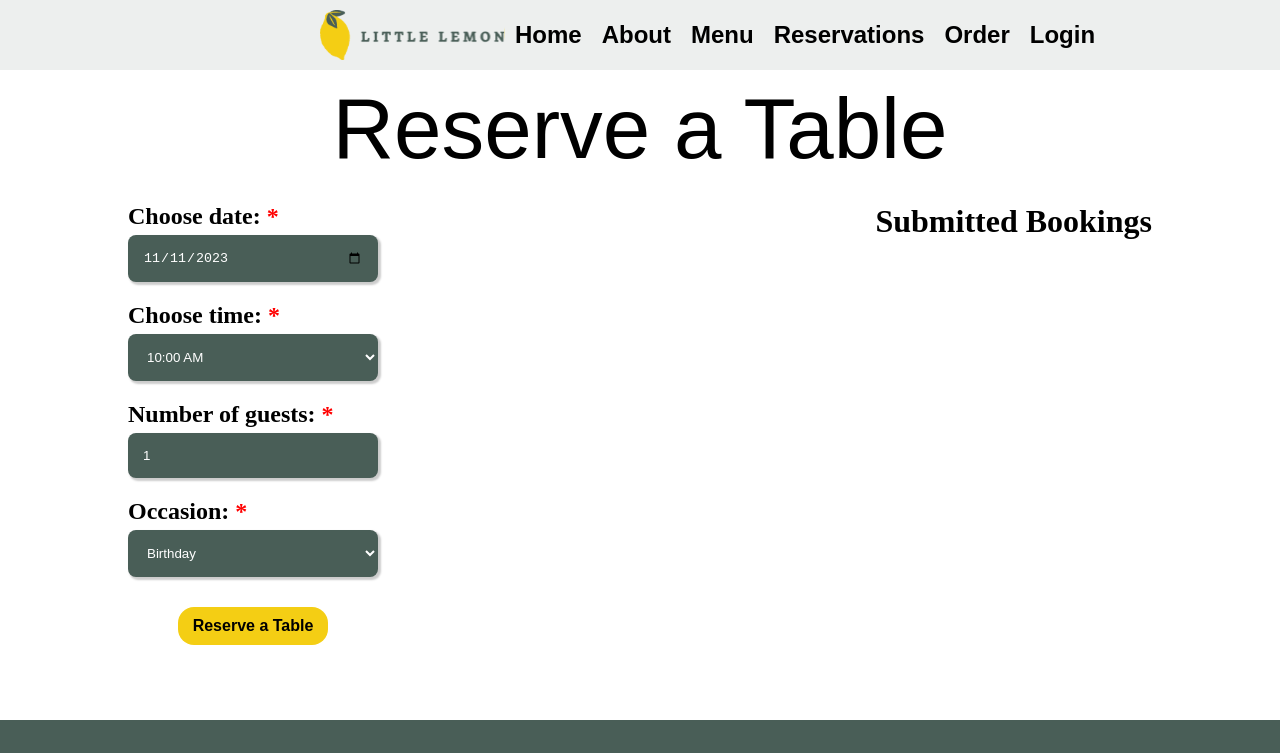
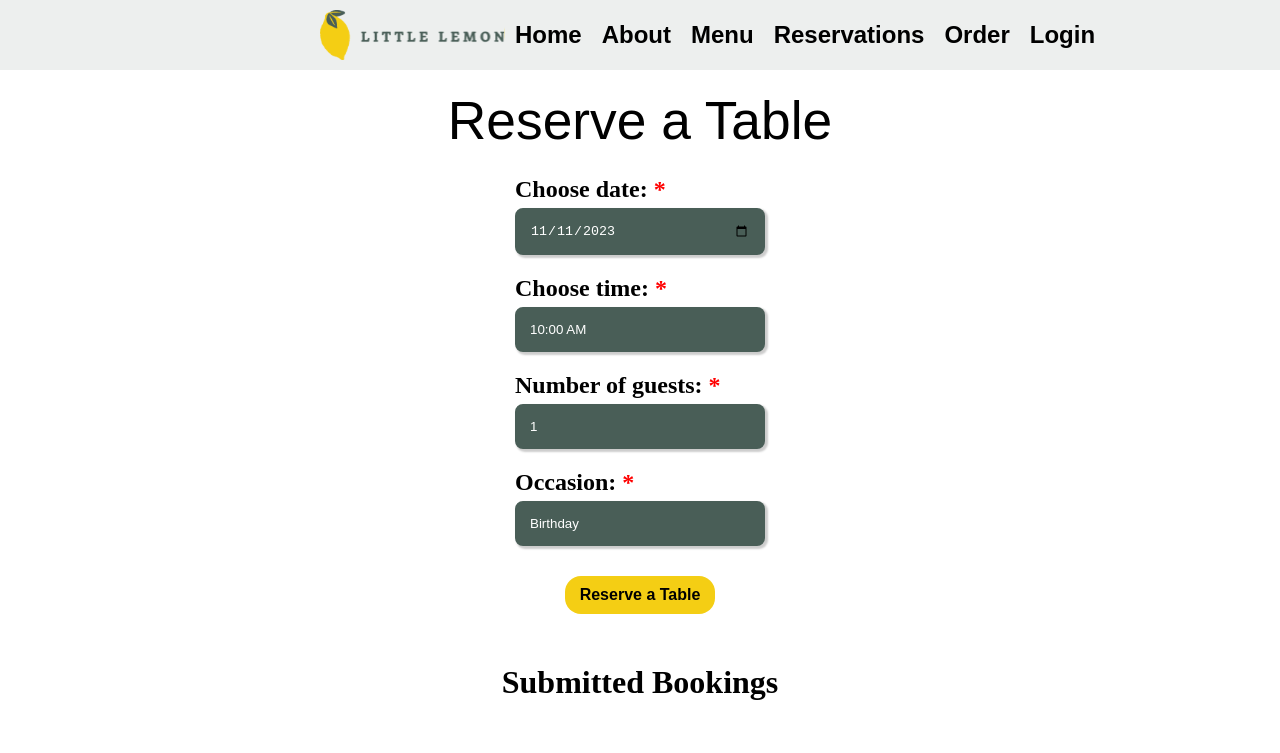
Before and after one commit to acktreptow/little-lemon, a React (Create React App) app: page /little-lemon/reservations in a window 1280 px wide. Shown: the top 753 px of the page. Built offline with nearby package versions, Linux system fonts and the light colour scheme; the HTML template or start-up script is replaced by a standard one.

Commit message:
update multiple reservations UI

```diff
--- a/src/pages/Booking/BookingPage.css
+++ b/src/pages/Booking/BookingPage.css
@@ -72,6 +72,7 @@
   font-family: "Karla, sans-serif";
   font-size: 24pt;
   font-weight: 700;
+  margin-bottom: 5px;
 }
 
 #submitted-bookings-data {
@@ -80,7 +81,7 @@
 }
 
 ul > li {
-  margin-bottom: 10px;
+  margin-bottom: 20px;
 }
 
 li {
@@ -110,7 +111,7 @@ li {
   }
 }
 
-@media only screen and (max-width: 1150px) {
+@media only screen and (max-width: 1350px) {
   .booking-page-container {
     height: auto;
   }
@@ -131,8 +132,15 @@ li {
   }
 
   .form-input {
+    -webkit-appearance: none;
+  }
+
+  input::-webkit-date-and-time-value {
     text-align: left;
-    -webkit-appearance: none;
+  }
+
+  li {
+    list-style: disc;
   }
 }
 
```
